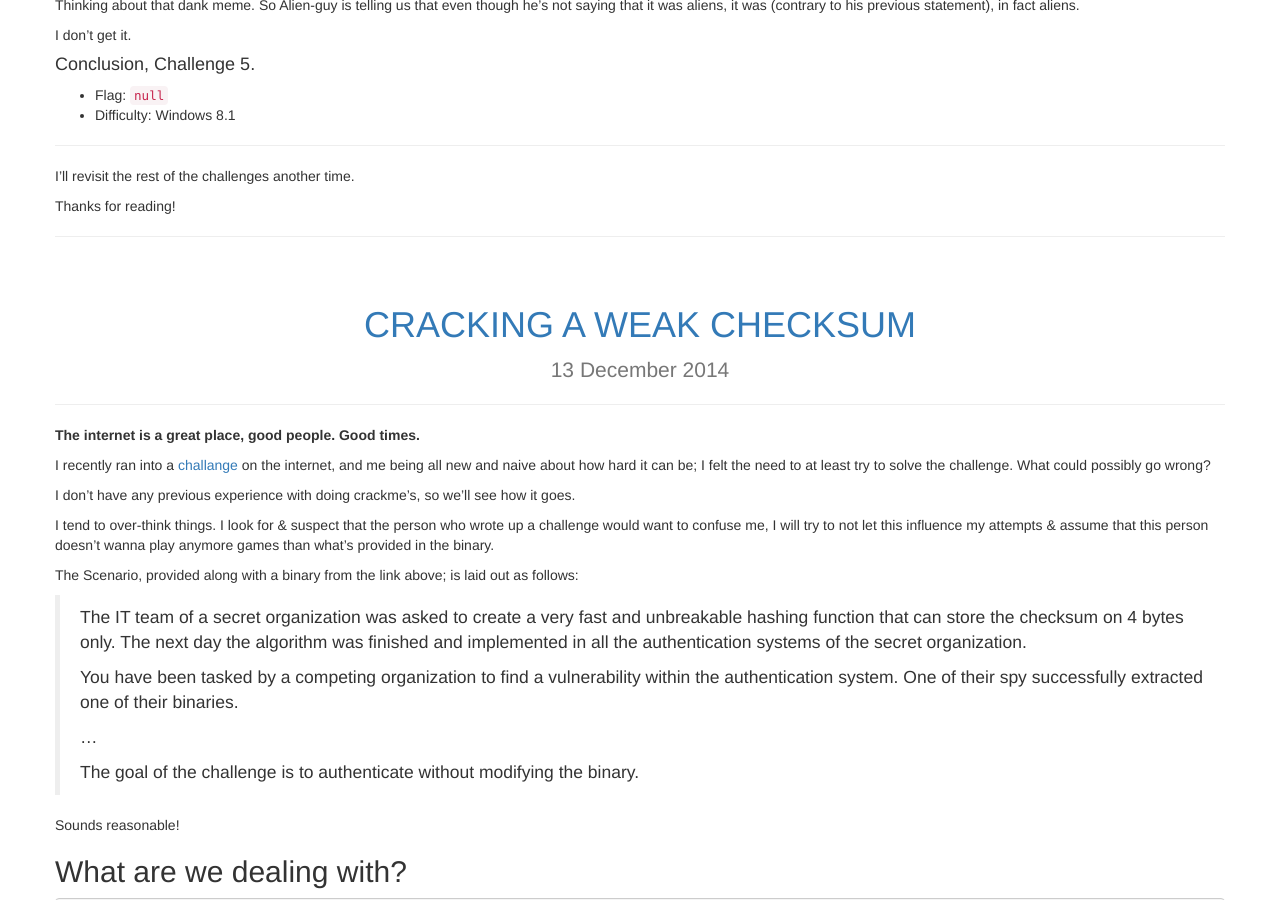
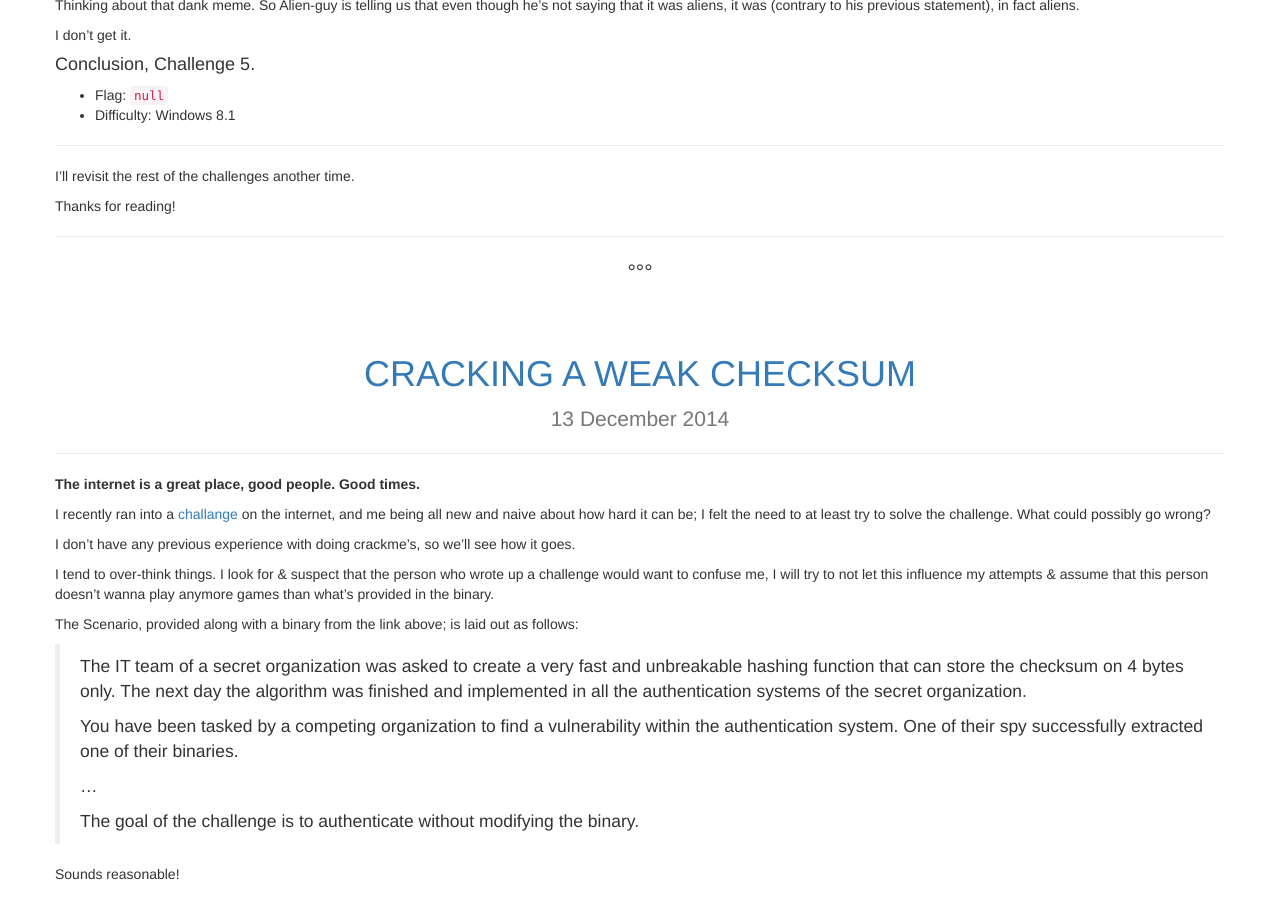
Before and after one commit to jonatanhal/jonatanhal.github.io, a Jekyll site: the page built from index.html, in a window 1280 px wide and 900 px high, scrolled down 4563 px. Built offline with Jekyll 4.4.1, drawn with Linux system fonts in a browser that asks for light colours; the list of posts is cut into pages by our own code.

Commit message:
better looking footer, different post-spacing on index

```diff
--- a/_includes/footer.html
+++ b/_includes/footer.html
@@ -43,7 +43,7 @@
       <div class="btn-group btn-group-justified" role="group" aria-label="Links to non-post pages">
 	{% for page in site.pages %}
 	{% if page.layout == "page" %}
-	<a type="btn" class="btn btn-info" href="{{ page.url }}">{{ page.title }}</a>
+	<a type="btn" class="btn" href="{{ page.url }}">{{ page.title }}</a>
 	{% endif %}
 	{% endfor %}
       </div>
--- /dev/null
+++ b/_layouts/raw.html
@@ -0,0 +1,6 @@
+<!doctype html>
+<html lang="en">
+  <body>
+    <pre>{{ content }}</pre>
+  </body>
+</html>
--- a/index.html
+++ b/index.html
@@ -13,6 +13,7 @@
     {{ post.content }}
   </article>
   <hr />
+  <p class="lead text-center">°°°</p>
   <div class="clearfix"></div>
 </div>
 {% endfor %}
```
Also changed, not shown: key.md (+1 -0 lines).
